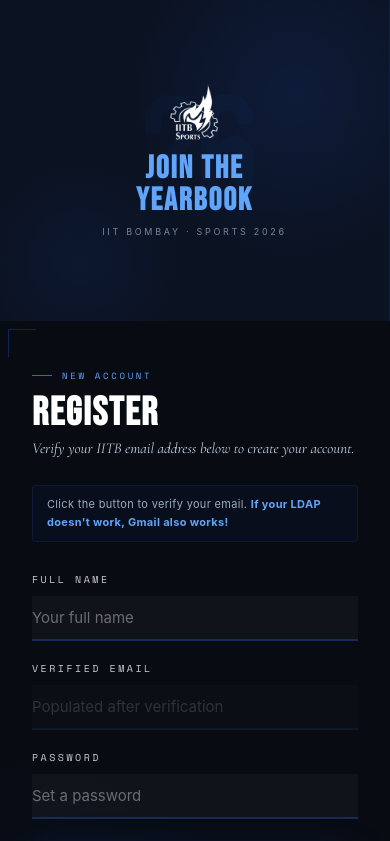
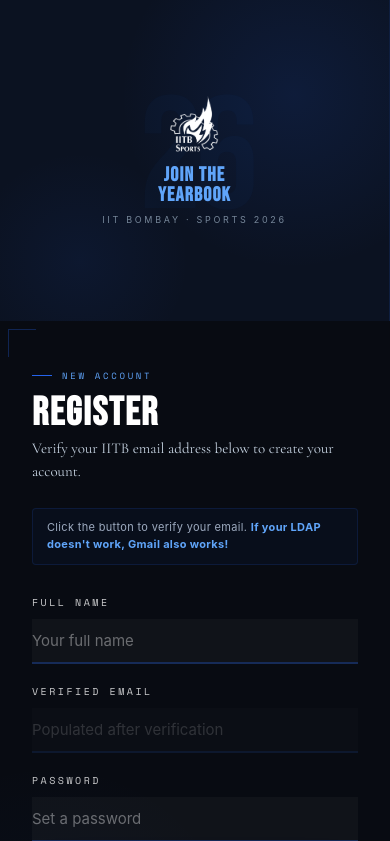
Before and after one commit to dishajain2005/ISC-Yearbook-2026, a React (Create React App) app in the folder frontend/Yearbook-New-Design/frontend/: page /register in a window 390 px wide. Shown: the top 841 px of the page. Built offline with nearby package versions, Linux system fonts and the light colour scheme; no server answers.

Commit message:
some font changes

```diff
--- a/frontend/Yearbook-New-Design/frontend/src/styles/Forms.css
+++ b/frontend/Yearbook-New-Design/frontend/src/styles/Forms.css
@@ -332,7 +332,7 @@
 }
 .register-visual-content h1 {
   font-family: var(--ff-display);
-  font-size: clamp(32px, 5vw, 48px);
+  font-size: clamp(20px, 5vw, 30px);
   color: var(--blue-mid);
   letter-spacing: 0.06em;
   line-height: 1;
@@ -373,7 +373,7 @@
 }
 .register-sub {
   font-family: var(--ff-serif);
-  font-style: italic;
+  font-style: bold;
   font-size: 15px;
   color: var(--text-mid);
   margin-bottom: 1.6rem;
--- a/frontend/Yearbook-New-Design/frontend/src/styles/Login.css
+++ b/frontend/Yearbook-New-Design/frontend/src/styles/Login.css
@@ -310,7 +310,7 @@
 }
 .login-form-sub {
   font-family: var(--ff-serif);
-  font-style: italic;
+  font-style: bold;
   font-size: 16px; color: var(--text-muted);
   margin-bottom: 2rem;
 }
```
